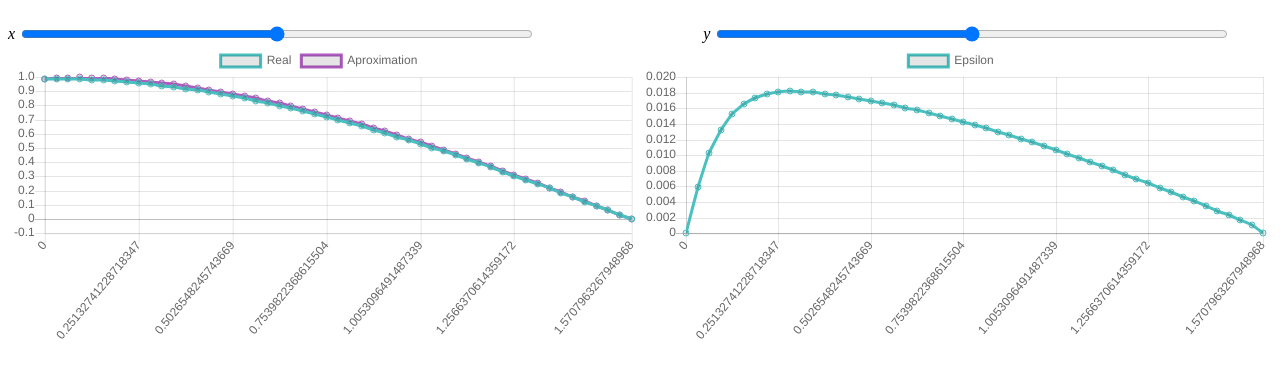
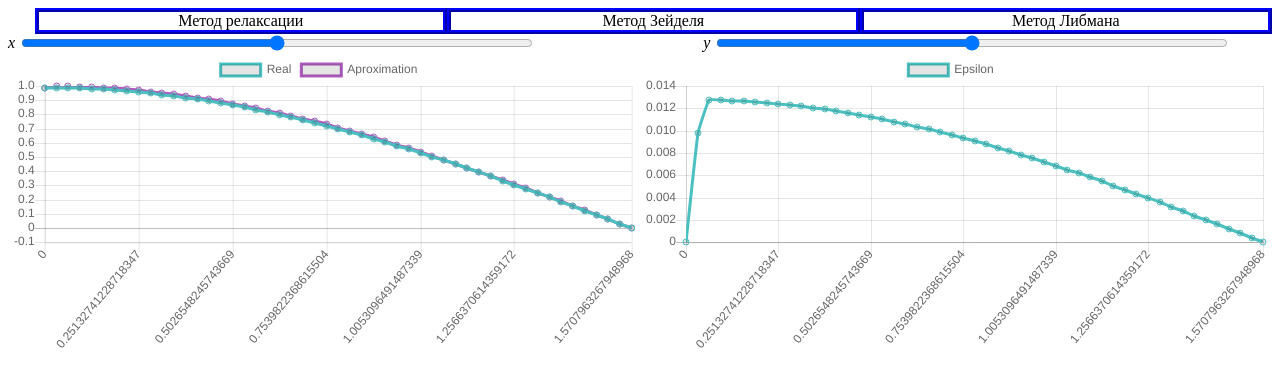
Before and after one commit to tmnk/NM, a plain HTML site: page l3/index.html in a window 1280 px wide. Drawn offline with Linux system fonts and the light colour scheme.

Commit message:
l3 with methods

```diff
--- a/l3/index.html
+++ b/l3/index.html
@@ -2,7 +2,7 @@
 <html lang="en">
 <head>
     <meta charset="UTF-8">
-    <title>GUI</title>
+    <title>Лабораторная 3</title>
     <!-- <script src="Matrix.js"></script> -->
     <!-- <script src="sle.js"></script> -->
     <!-- <script src="hyperbolic.js"></script> -->
@@ -14,6 +14,11 @@
     <link rel="stylesheet" href="style.css">
 </head>
 <body>
+    <div class="method">
+        <div class="met libman">Метод Либмана</div>
+        <div class="met zeidel">Метод Зейделя</div>
+        <div class="met relax">Метод релаксации</div>
+    </div>
     <div class="sliders">
         <div class="slider-tau">
             <span class="accuracy">x</span>
--- a/l3/index.js
+++ b/l3/index.js
@@ -2,13 +2,9 @@ var _method = 0;
 var _app = 0;
 window.addEventListener('load', function () {
   var method = document.querySelector('.method');
-  var explict = document.querySelector('.explict');
-  var implict = document.querySelector('.implict');
-
-  var twoFirst = document.querySelector('#twoFirst');
-  var threeSecond = document.querySelector('#threeSecond');
-  var twoSecond = document.querySelector('#twoSecond');
-  var boundCond = 0;
+  var zeidel = document.querySelector('.zeidel');
+  var libman = document.querySelector('.libman');
+  var relax = document.querySelector('.relax');
   var tau = document.querySelector('.tau');
   var eps = document.querySelector('.eps');
   tau.max = 10;
@@ -26,31 +22,22 @@ window.addEventListener('load', function () {
     //solve(_method, boundCond, _app);
     Change();
   });
-  twoFirst.addEventListener('change', function () {
-    boundCond = 0;
-    //solve(_method, boundCond, _app);
-    Change();
-  });
-  threeSecond.addEventListener('change', function () {
-    boundCond = 1;
-    //solve(_method, boundCond, _app);
-    Change();
-  });
-  twoSecond.addEventListener('change', function () {
-    boundCond = 2;
-    //solve(_method, boundCond, _app);
-    Change();
-  });
+
   method.addEventListener('click', function (event) {
     if (!event.target.classList.contains('met')) return;
 
-    if (event.target === implict) {
-      _method = 0;
+    if (event.target === relax) {
+      _method = 2;
       //solve(_method, boundCond, _app);
       Change();
     }
-    if (event.target === explict) {
+    if (event.target === zeidel) {
       _method = 1;
+      //solve(_method, boundCond, _app);
+      Change();
+    }
+    if (event.target === libman) {
+      _method = 0;
       //solve(_method, boundCond, _app);
       Change();
     }
--- a/l3/l3.js
+++ b/l3/l3.js
@@ -138,24 +138,24 @@ function linear_interpolation(nx, ny, hx, hy) {
     return u0
 }
 
-function recalc(u, nx, ny, hx, hy, method) {
+function recalc(u, nx, ny, hx, hy) {
     var u_new = copy(u)
     var w = 1.9
     for (var j = 1; j < ny; j++) {
         for (var i = 1; i < nx; i++) {
-            if (method == 'lol')
+            if (_method == 0)
                 u_new[i][j] = (-2 * u[i+1][j] / hx - u[i+1][j] / hx ** 2 -
                                u[i-1][j] / hx ** 2 - u[i][j+1]/hy**2 -
                                u[i][j-1]/hy**2) / (3 - 2 / hx - 2 / hx**2 -
                                                    2 / hy**2)
 
-            if (method == 'kek')
+            if (_method == 1)
                 u_new[i][j] = (-2 * u[i+1][j] / hx - u[i+1][j] / hx ** 2 -
                                u_new[i-1][j] / hx ** 2 - u[i][j+1]/hy**2 -
                                u_new[i][j-1]/hy**2) / (3 - 2 / hx - 2 / hx**2 -
                                                        2 / hy**2)
 
-            if (method == 'cheburek')
+            if (_method == 2)
                 u_new[i][j] = (1 - w)*u[i][j] + w*(-2 * u[i+1][j] / hx - u[i+1][j] / hx ** 2 -
                                u_new[i-1][j] / hx ** 2 - u[i][j+1]/hy**2 -
                                u_new[i][j-1]/hy**2) / (3 - 2 / hx - 2 / hx**2 -
@@ -168,8 +168,6 @@ function recalc(u, nx, ny, hx, hy, method) {
 
 function solver() {
     var eps = 0.001
-
-    var method = 'cheburek'
     var hx = (xl - x0) / nx
     var hy = (yl - y0) / ny
 
@@ -204,7 +202,7 @@ function solver() {
     while (norm_val > eps) { //norm_val < eps N  norm_val > eps holm max > eps func
         max = 0
         var v = copy(u)
-        u = recalc(u, nx, ny, hx, hy, method)
+        u = recalc(u, nx, ny, hx, hy)
         var g = norm(u, v)
         norm_val = g[0]
         max = g[1]
--- a/l3/style.css
+++ b/l3/style.css
@@ -43,10 +43,31 @@ canvas {
 }
 
 .method {
-    float: left;
-    width: 50%;
+    /*float: left;*/
+    width: 100%;
     height: 100%;
     /*border: 1px dotted red;*/
+}
+.zeidel {
+    width: 32%;
+    height: 100%;
+    text-align: center;
+    float: right;
+    border: 4px ridge blue;
+}
+.libman {
+    width: 32%;
+    text-align: center;
+    height: 100%;
+    float: right;
+    border: 4px ridge blue;
+}
+.relax {
+    width: 32%;
+    text-align: center;
+    height: 100%;
+    float: right;
+    border: 4px ridge blue;
 }
 .border {
     float: right;
```
